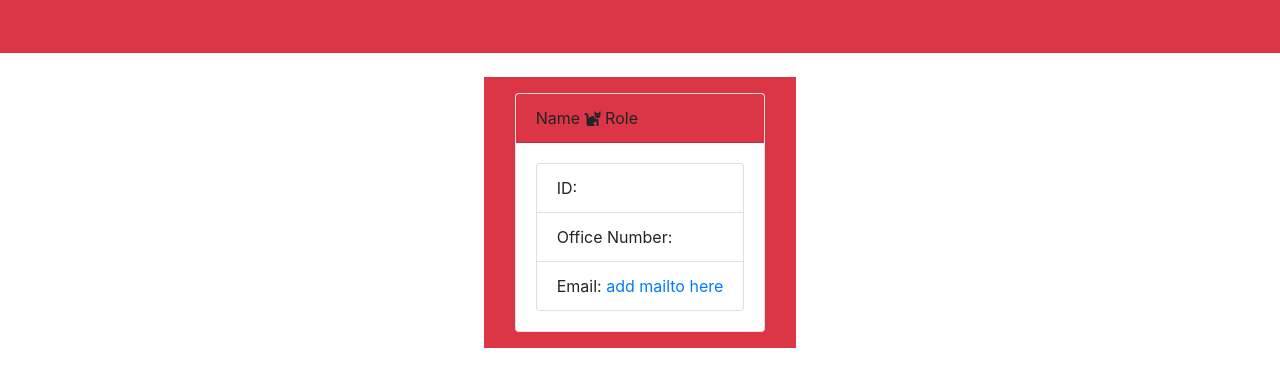
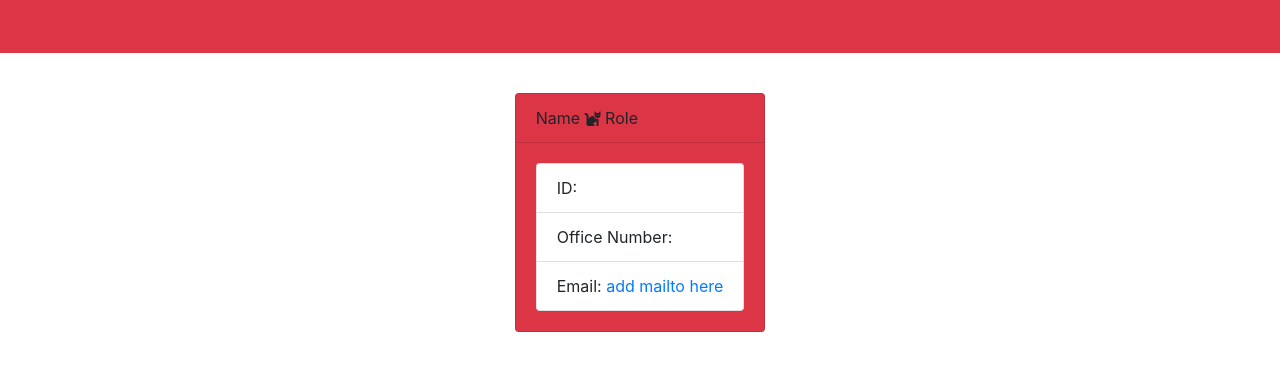
Before and after one commit to misha244/team-html-generator, a website: page template.html in a window 1280 px wide. Shown: the part 99-486 px from the top of the page. Drawn offline with nearby package versions, Linux system fonts and the light colour scheme.

Commit message:
clean up divs

```diff
--- a/template.html
+++ b/template.html
@@ -24,9 +24,7 @@
     <div
       class="container-fluid justify-content-center d-flex manager-container"
     >
-      <div class="row row-cols-1 row-cols-md-3 g-4">
-        <div class="bg-danger col">
-          <div class="card m-3">
+      <div class="card m-3 bg-danger">
         <div class="card-header bg-danger">
           Name <i class="fas fa-cat"></i> Role
         </div>
@@ -41,8 +39,6 @@
         </div>
       </div>
     </div>
-      </div>
-    </div>
 
     <script
       src="https://cdn.jsdelivr.net/npm/bootstrap@5.0.0/dist/js/bootstrap.bundle.min.js"
```
Lines whose indentation alone changed are shown as unchanged.
